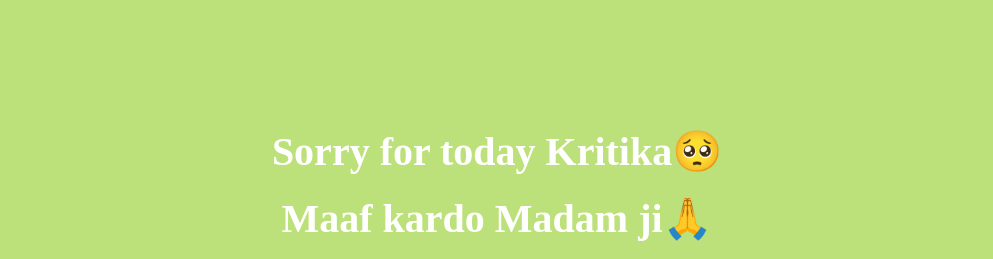
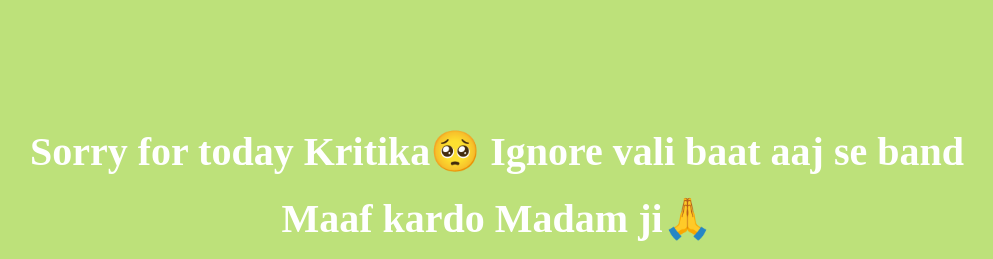
Before and after one commit to atbhairam/sorry1, a plain HTML site: page index.html in a window 1280 px wide. Shown: the top 259 px of the page, without its empty margins (143-1136 px from the left). Drawn offline with Linux system fonts and the light colour scheme.

Commit message:
Update index.html

```diff
--- a/index.html
+++ b/index.html
@@ -7,7 +7,7 @@
     <body>
         <div class="container">
             <div >
-                <h1 class = "header_text">Sorry for today Kritika🥺</h1>
+                <h1 class = "header_text">Sorry for today Kritika🥺 Ignore vali baat aaj se band</h1>
                 <h1 class = "header_text">Maaf kardo Madam ji🙏</h1>
                 <h1 class = "header_text">toh maaf kiya??????????</h1>
             </div>
```
